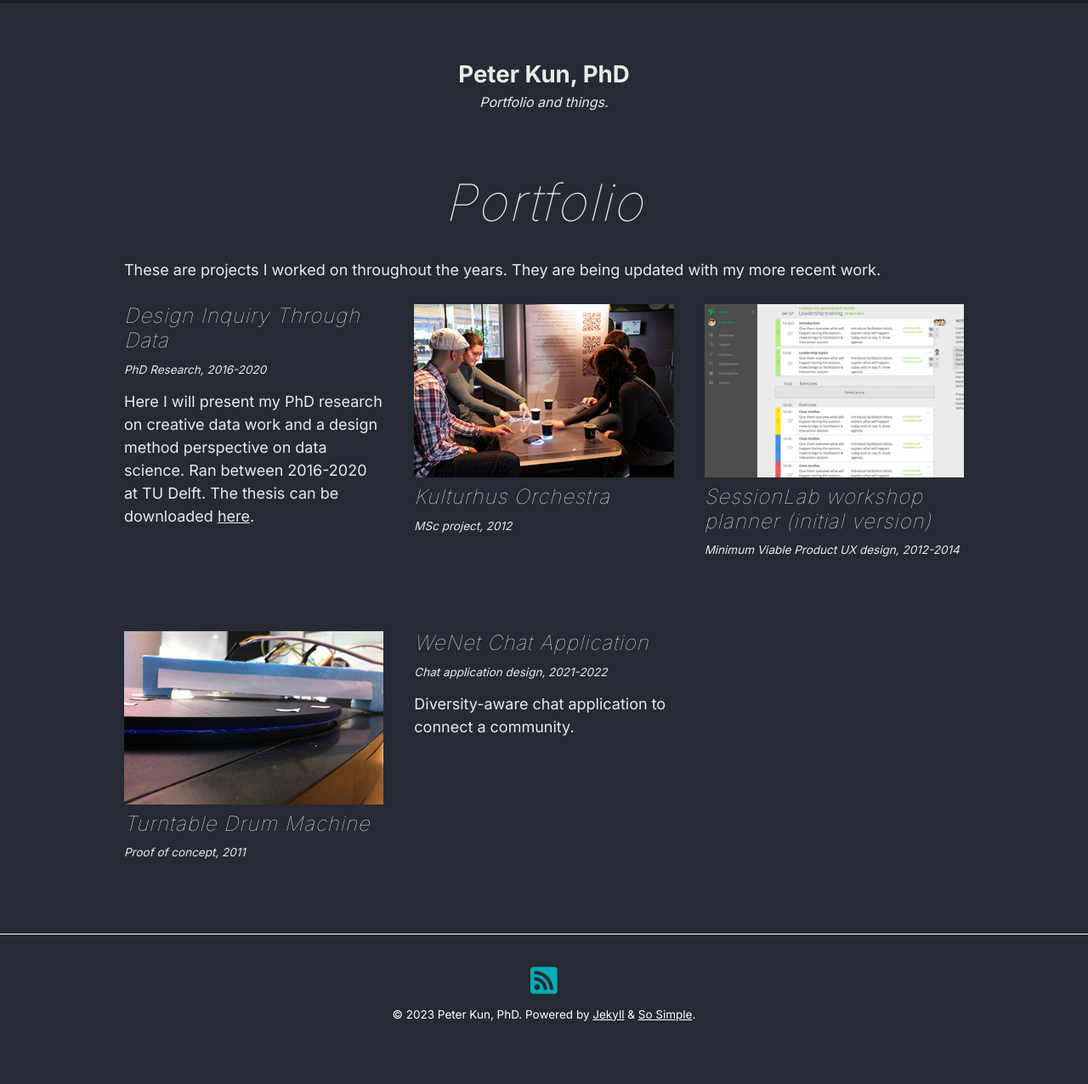
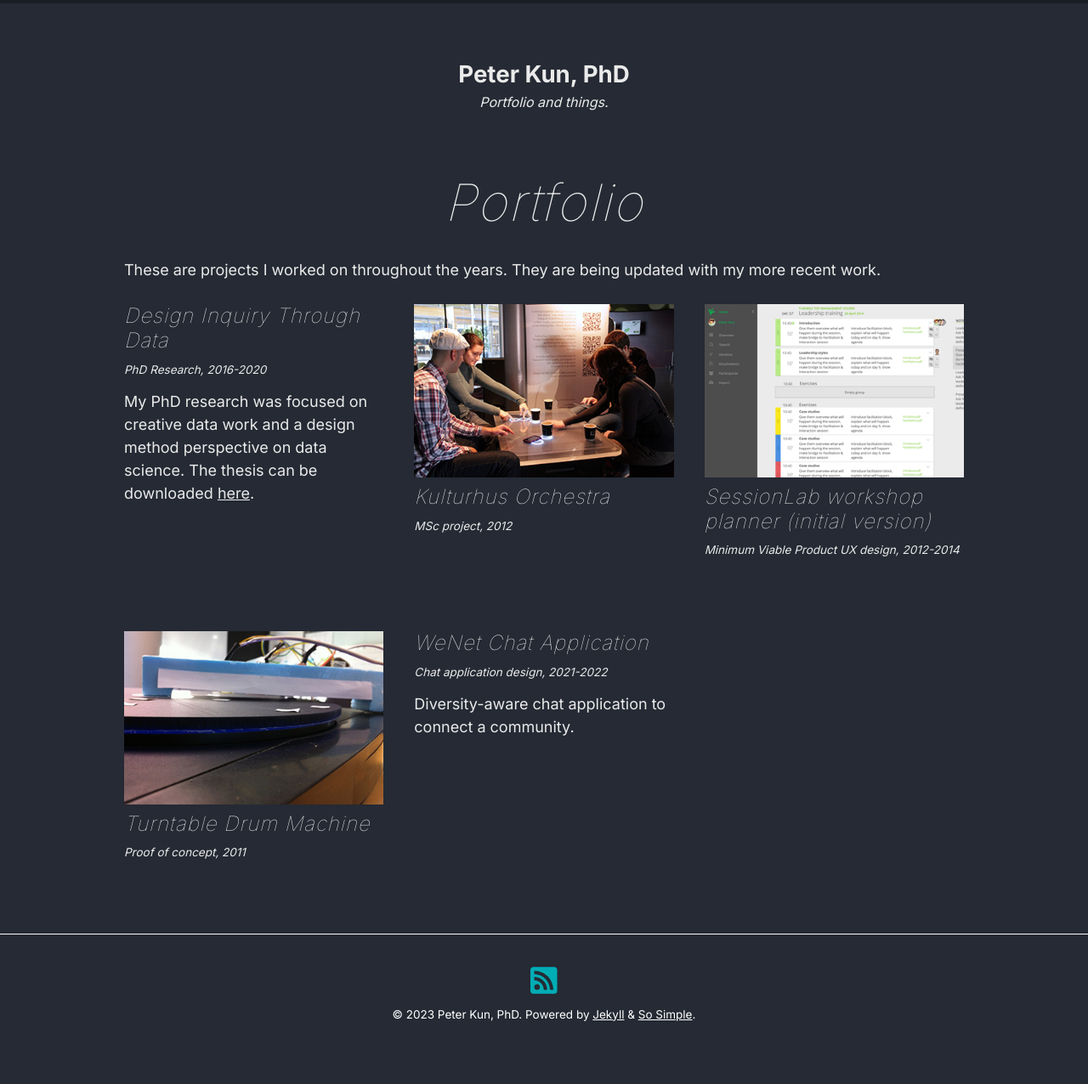
Before and after one commit to kuniiii/kuniiii.github.io, a Jekyll site: the page built from portfolio.md, in a window 1280 px wide. Shown: the whole page at 85% size. Built offline with Jekyll 4.4.1, drawn with Linux system fonts in a browser that asks for light colours; nearby versions of some CDN libraries; part of the change alters nothing that is shown.

```diff
--- a/_portfolio/design-inquiry-through-data.md
+++ b/_portfolio/design-inquiry-through-data.md
@@ -11,4 +11,43 @@ image:
     # caption: "Photo by Peter Kun"
 ---
 
-Here I will present my PhD research on creative data work and a design method perspective on data science. Ran between 2016-2020 at TU Delft. The thesis can be downloaded [here](https://doi.org/10.4233/uuid:7e914dd9-2b53-4b2c-9061-86087dbb93b9).
+My PhD research was focused on creative data work and a design method perspective on data science. The thesis can be downloaded [here](https://doi.org/10.4233/uuid:7e914dd9-2b53-4b2c-9061-86087dbb93b9).
+
+The massive amounts of data on the internet has created vast opportunities for design research and practice to look beyond traditional user research techniques. People's opinions, perspectives, actions, choices, reviews – all sorts of footprint by users can be used for insights. During my PhD, I studied data science techniques from a design method mindset – looking into systematic ways how a data mindset can complement and inform a design inquiry.
+
+> How can designers integrate data practices into design inquiry?
+
+This overarching research question was tackled through a set of workshops focused on different facets of the leading research question. Throughout all studies, I focused on how designers move from an "unknown" state into a "known" state with a given inquiry, and what happens when that inquiry is through data.
+
+<figure>
+	<a href="/images/thesis_workshop_teachinglab.jpg"><img src="/images/thesis_workshop_teachinglab.jpg"></a><figcaption>Workshop on data exploration for designers.</figcaption>
+</figure>
+
+During the workshops, participants made sense of complex phenomena from hundreds of thousands of tweets, scrape data to feed into their inquiry and so forth – an approach that stems from what *creative* needs exist to make sense of with data, informed by a thorough understanding of designing and working with data.
+
+![[Pasted image 20231117162926.png]]
+<figure>
+	<a href="/images/thesis_ditd_framework.jpg"><img src="/images/thesis_ditd_framework.jpg"></a><figcaption>The Design Inquiry Through Data framework combining computational and designerly thinking processes.</figcaption>
+</figure>
+
+### Hybrid mindset
+The studies reveal that designers assume a ‘hybrid mindset’ of combining computational/data thinking with design/qualitative thinking. The hybrid mindset enables designers to opportunistically mix the two main data traditions of qualitative and quantitative
+data, introducing creative and novel uses of data analysis tools, and switching inquiries on the same dataset seamlessly.
+
+### Creative data work
+In this creative utilization of data, the different tools and techniques for leveraging data become appropriated in ways unique to design. Visualizations take the role of prototypes and boundary objects in the design process. In such a role, visualizations are not made to create representations for the sake of reporting the data, but for ‘greasing’ human cognition. In this support for understanding, visualizations are made rapidly for understanding a particular phenomenon through the dataset.
+
+## Relevance today
+While a PhD research is inherently a theoretical process, in practical terms, my research contributes to scaling up design research and conducting design research that does not require expensive personal contacts – such as during periods of pandemic lockdowns.
+
+The generative AI boom has been showing new type of challenges, where my contributions remain relevant; to yield higher quality outputs from a large language models requires a precision in thought and words from computational thinking, that leads back to the Hybrid mindset I identified when designers working with data. For example, I recognized that when designers studied transport and sustainability from social media data, they needed to develop a taxonomy that relates to how people communicate; such as "the bus is delayed", "winter biking" as opposed to "sustainable transport", or other abstract jargon. Similarly with a generative AI model, the greater precision of describing what is expected as an output of the system will make it convey the user's intent more specifically.
+
+## Reflections
+The PhD was a valuable experience to learn what it means to "stay with the trouble" – to really focus on a single agenda for a long period of time. While my approach of studying designers in workshop settings lead to very rich understanding incorporating to the complexities around design and innovation processes, today I would approach this work more from a tool-making approach, and address some of my findings more tangible.
+
+### Publications from this work
+- **Kun, P.**, Mulder, I., & Kortuem, G. W. (2020). Developing a Design Inquiry Method for Data Exploration. Interaction Design and Architecture(s), 45, 180-206. [https://ixdea.org/wp-content/uploads/IxDEA_art/45/45_8.pdf](https://ixdea.org/wp-content/uploads/IxDEA_art/45/45_8.pdf)
+- **Kun, P.**, Mulder, I., De Götzen, A., & Kortuem, G. (2019). Creative Data Work in the Design Process. In Proceedings of the 2019 ACM SIGCHI Conference on Creativity and Cognition. ACM. : [https://doi.org/10.1145/3325480.3325500](https://doi.org/10.1145/3325480.3325500)
+- **Kun, P.**, Mulder, I., & Kortuem, G. (2018). Data Exploration for Generative Design Research. In Proceedings of Design Research Society 2018 (pp. 1342-1356). London: Design Research Society. [https://doi.org/10.21606/drs.2018.565](https://doi.org/10.21606/drs.2018.565) (Best Paper Award)
+- De Götzen, A., **Kun, P.**, Simeone, L., & Morelli, N. (2018). Making Sense of Data in a Service Design Education. In Proceedings of the ServDes.2018 Conference (pp. 177-187). Linköping University Electronic Press. [https://servdes.org/wp/wp-content/uploads/2018/07/14.pdf](https://servdes.org/wp/wp-content/uploads/2018/07/14.pdf)
+- **Kun, P.**, Mulder, I., & Kortuem, G. (2018). Design Enquiry Through Data: Appropriating a Data Science Workflow for the Design Process. In Proceedings of the 32nd International BCS Human Computer Interaction Conference (HCI 2018). BCS Learning and Development Ltd. [https://doi.org/10.14236/ewic/HCI2018.32](https://doi.org/10.14236/ewic/HCI2018.32)
```
Also changed, not shown: images/thesis_ditd_framework.jpg (added), images/thesis_workshop_teachinglab.jpg (added).
